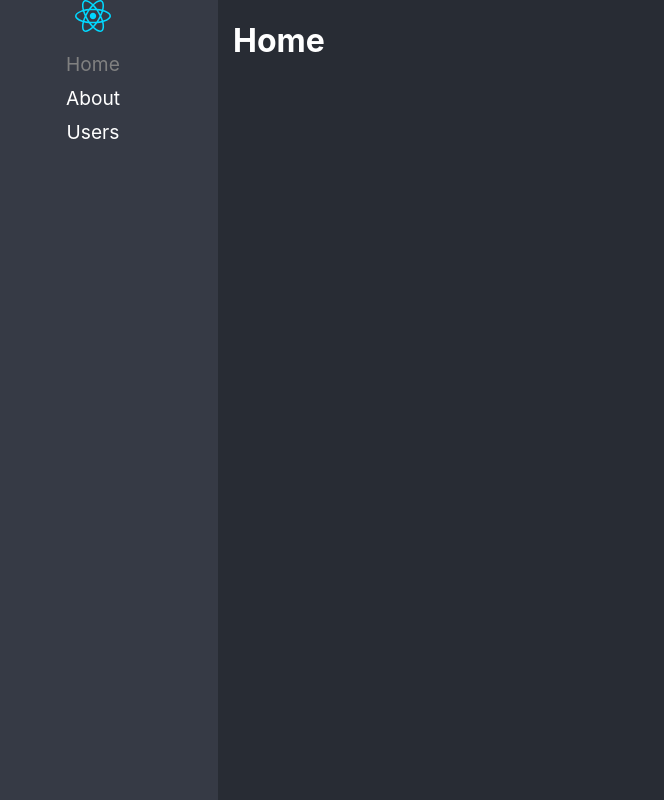
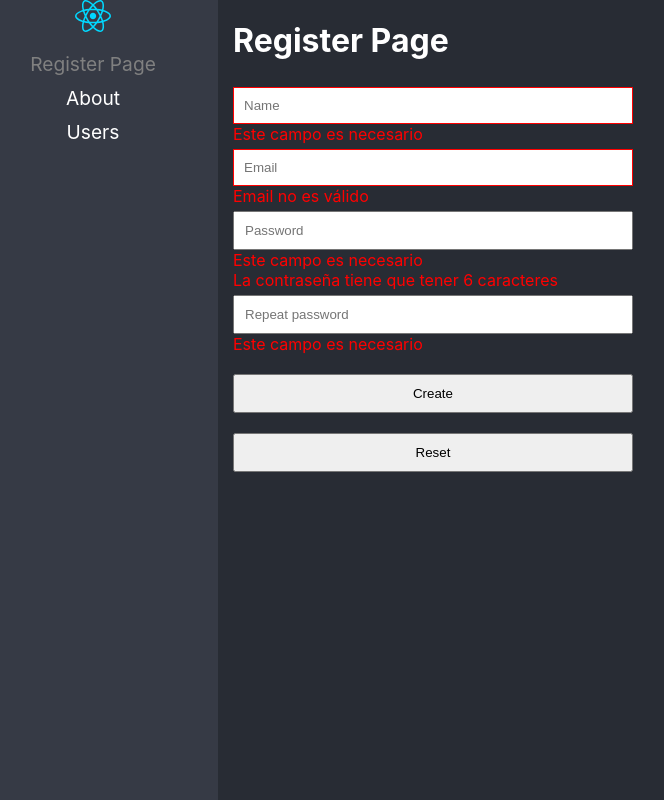
Before and after one commit to RichardReyesArocutipaLope/react-formik, a React (Vite) app: page /register in a window 1280 px wide. Before the commit this address led to /home. Shown: the whole page, without its empty margins (32-696 px from the left). Built offline with nearby package versions, Linux system fonts and the light colour scheme.

Commit message:
Add reviewing basic form

```diff
--- /dev/null
+++ b/src/03-forms/hooks/useForm.ts
@@ -0,0 +1,34 @@
+import { useState } from 'react';
+
+export const useForm = <T>(initState: T) => {
+
+    const [formData, serFormData] = useState(initState);
+
+    const onChange = (event: React.ChangeEvent<HTMLInputElement>) => {
+        serFormData({
+            ...formData,
+            [event.target.name]: event.target.value,
+        });
+    };
+
+    const resetForm = () => {
+        serFormData(initState)
+    }
+
+    const isValidEmail = (email: string) => {
+        const re = /^(([^<>()[\]\\.,;:\s@"]+(\.[^<>()[\]\\.,;:\s@"]+)*)|(".+"))@((\[[0-9]{1,3}\.[0-9]{1,3}\.[0-9]{1,3}\.[0-9]{1,3}\])|(([a-zA-Z\-0-9]+\.)+[a-zA-Z]{2,}))$/;
+        return re.test(email);
+    }
+
+    return {
+        // prop
+        formData,
+        ...formData,
+
+
+        //methods
+        onChange,
+        resetForm,
+        isValidEmail
+    }
+}
--- /dev/null
+++ b/src/03-forms/pages/RegisterPage.tsx
@@ -0,0 +1,79 @@
+import { useForm } from "../hooks/useForm";
+import "../styles/styles.css";
+
+export const RegisterPage = () => {
+  const {
+    onChange,
+    resetForm,
+    isValidEmail,
+    formData,
+    name,
+    email,
+    password1,
+    password2,
+  } = useForm({
+    name: "",
+    email: "",
+    password1: "",
+    password2: "",
+  });
+
+  const onSubmit = (event: React.FormEvent<HTMLFormElement>) => {
+    event?.preventDefault();
+
+    console.log({ formData });
+  };
+
+  return (
+    <div>
+      <h1>Register Page</h1>
+      <form noValidate onSubmit={onSubmit}>
+        <input
+          type="text"
+          placeholder="Name"
+          name="name"
+          value={name}
+          onChange={onChange}
+          className={`${name.trim().length <= 0 && "has-error"}`}
+        />
+        {name.trim().length <= 0 && <span>Este campo es necesario</span>}
+
+        <input
+          type="email"
+          placeholder="Email"
+          name="email"
+          value={email}
+          onChange={onChange}
+          className={`${!isValidEmail(email) && "has-error"}`}
+        />
+        {!isValidEmail(email) && <span>Email no es válido</span>}
+        <input
+          type="password"
+          placeholder="Password"
+          name="password1"
+          value={password1}
+          onChange={onChange}
+        />
+        {password1.trim().length <= 0 && <span>Este campo es necesario</span>}
+        {password1.trim().length < 6 && (
+          <span>La contraseña tiene que tener 6 caracteres</span>
+        )}
+        <input
+          type="password"
+          placeholder="Repeat password"
+          name="password2"
+          value={password2}
+          onChange={onChange}
+        />
+        {password2.trim().length <= 0 && <span>Este campo es necesario</span>}
+
+        {password2.trim().length > 0 && password1 != password2 && (
+          <span>Las contraseñas deben ser iguales</span>
+        )}
+
+        <button type="submit">Create</button>
+        <button onClick={resetForm}>Reset</button>
+      </form>
+    </div>
+  );
+};
--- a/src/index.css
+++ b/src/index.css
@@ -25,7 +25,7 @@ nav {
   background-color: #363a45;
   height: 100vh;
   margin-right: 15px;
-  overflow-y: scroll;
+  overflow-y: auto;
   text-align: center;
   width: 250px;
 }
--- a/src/routes/Navigation.tsx
+++ b/src/routes/Navigation.tsx
@@ -6,6 +6,7 @@ import {
   Routes,
 } from "react-router-dom";
 import logo from "../assets/react.svg";
+import { RegisterPage } from "../03-forms/pages/RegisterPage";
 
 export const Navigation = () => {
   return (
@@ -16,10 +17,10 @@ export const Navigation = () => {
           <ul>
             <li>
               <NavLink
-                to="/home"
+                to="/register"
                 className={({ isActive }) => (isActive ? "nav-active" : "")}
               >
-                Home
+                Register Page
               </NavLink>
             </li>
             <li>
@@ -42,7 +43,7 @@ export const Navigation = () => {
         </nav>
 
         <Routes>
-          <Route path="about" element={<h1>About</h1>} />
+          <Route path="register" element={<RegisterPage />} />
           <Route path="user" element={<h1>Users</h1>} />
           <Route path="home" element={<h1>Home</h1>} />
           <Route path="/*" element={<Navigate to="home" replace />} />
```
